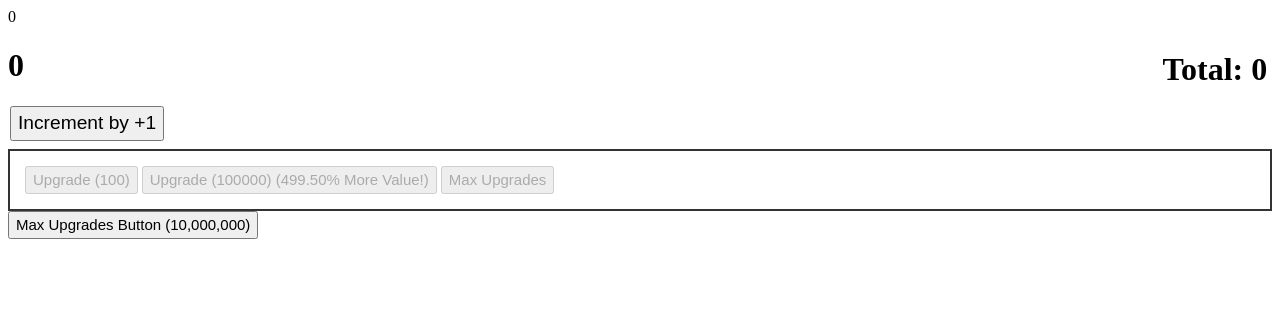
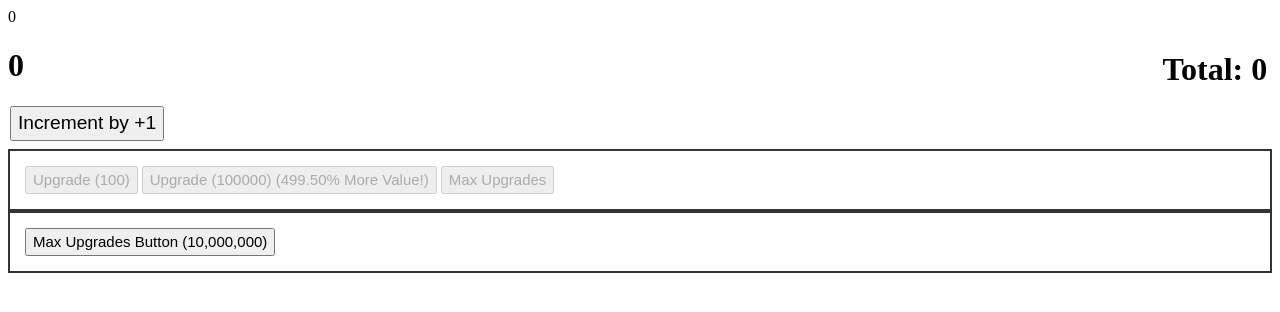
Before and after one commit to TheCarrotCutter/Number-Incrementator, a Flask app: page / in a window 1280 px wide. Shown: the top 312 px of the page. Run offline with Flask 2, Linux system fonts and the light colour scheme.

Commit message:
Update styles.css

```diff
--- a/api/static/styles.css
+++ b/api/static/styles.css
@@ -27,7 +27,7 @@ button {
     height: 28px;
 }
 
-.upgrade_button_box {
+div {
     border: 2px solid #333;
     padding: 15px;
 }
```
